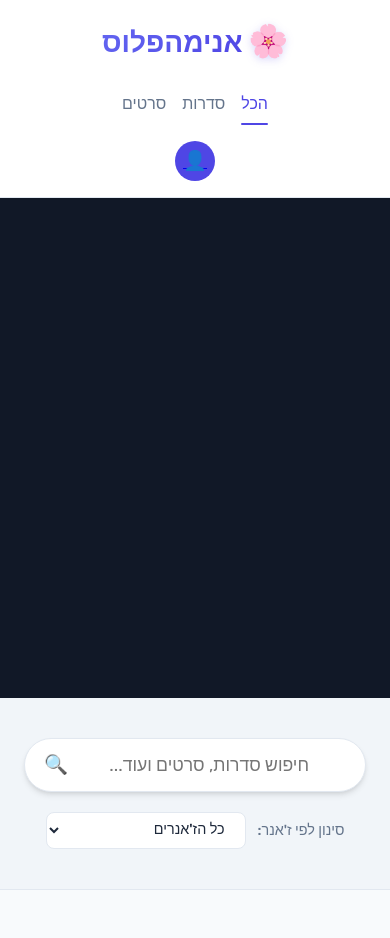
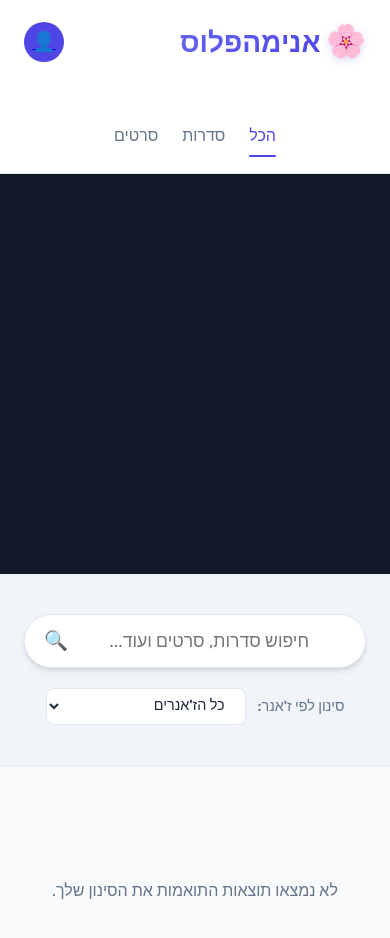
Before and after one commit to Ehud2/AIsrael, a Flask app: page / in a window 390 px wide. Shown: the top 938 px of the page. Run offline with Flask 3, Linux system fonts and the light colour scheme; data that the repository does not hold is empty; parts of the project's set-up code (start-up, migrations or seed data) failed here and were passed over.

Commit message:
Update style.css

```diff
--- a/static/css/style.css
+++ b/static/css/style.css
@@ -44,11 +44,11 @@
 }
 
 .header-content {
-    display: flex;
-    justify-content: space-between;
+    display: grid;
+    grid-template-columns: auto 1fr auto;
     align-items: center;
+    gap: 2rem;
     padding: 1rem 0;
-    gap: 2rem;
 }
 
 .logo {
@@ -79,8 +79,7 @@
 .nav {
     display: flex;
     gap: 2.5rem;
-    margin-right: auto;
-    padding-right: 2rem;
+    justify-self: center;
 }
 
 .nav-link {
@@ -139,9 +138,9 @@
 
 .hero {
     position: relative;
-    height: 45vh;
-    min-height: 400px;
-    max-height: 500px;
+    height: 36vh;
+    min-height: 320px;
+    max-height: 400px;
     overflow: hidden;
     background-color: #111827;
 }
@@ -754,16 +753,40 @@
     font-size: 0.9rem;
 }
 
+@media (max-width: 900px) {
+    .header-content {
+        grid-template-columns: auto 1fr;
+        justify-content: space-between;
+    }
+    .nav {
+        grid-row: 2;
+        grid-column: 1 / -1;
+        justify-self: center;
+        padding-top: 1rem;
+    }
+    .header-actions {
+        justify-self: end;
+    }
+}
+
+
 @media (max-width: 768px) {
-    .header-content { flex-direction: column; gap: 1rem; }
-    .nav { gap: 1rem; flex-wrap: wrap; justify-content: center; margin: 0; padding: 0;}
-    .hero { height: 60vh; }
+    .hero { height: 50vh; }
     .hero-slide-title { font-size: 2.2rem; }
     .anime-grid { grid-template-columns: repeat(auto-fill, minmax(200px, 1fr)); gap: 1.5rem; }
     .modal-content { margin: 1rem; }
     .modal-hero-overlay h2 { font-size: 1.8rem; }
     .modal-actions { flex-direction: column; }
 }
+
+@media (max-width: 500px) {
+    .nav {
+        gap: 1.5rem;
+        flex-wrap: wrap;
+        justify-content: center;
+    }
+}
+
 
 .grid-message, .modal-error {
     text-align: center;
```
